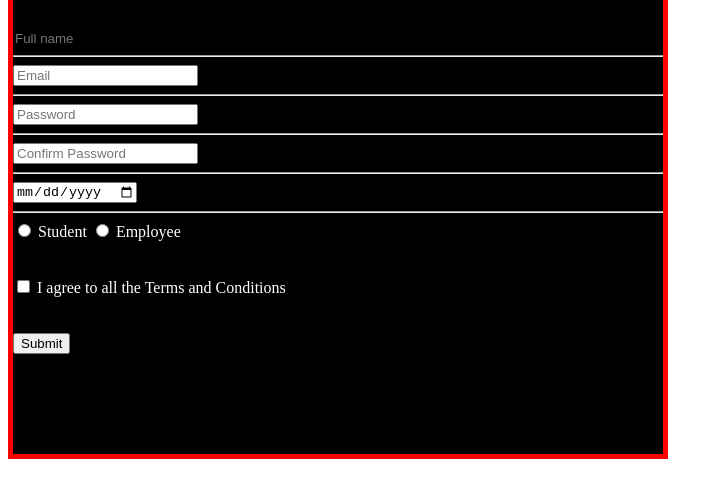
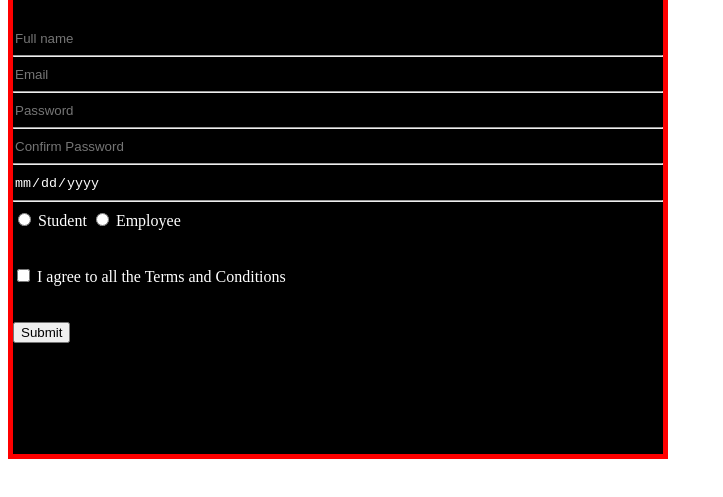
Before and after one commit to rudrasro/HTML-Form, a plain HTML site: page index.html in a window 1280 px wide. Shown: the part 59-556 px from the top of the page, without its empty margins (0-723 px from the left). Drawn offline with Linux system fonts and the light colour scheme.

Commit message:
Update styles.css

```diff
--- a/styles.css
+++ b/styles.css
@@ -16,3 +16,23 @@
     border: none;
     color: #FFFFFF;
 }
+#email-form{
+    background:#000000 ;
+    border: none;
+    color: #FFFFFF;
+}
+#password-form{
+    background:#000000 ;
+    border: none;
+    color: #FFFFFF;
+}
+#recheck-pass{
+    background:#000000 ;
+    border: none;
+    color: #FFFFFF;
+}
+#dob{
+    background:#000000 ;
+    border: none;
+    color: #FFFFFF;
+}
```
